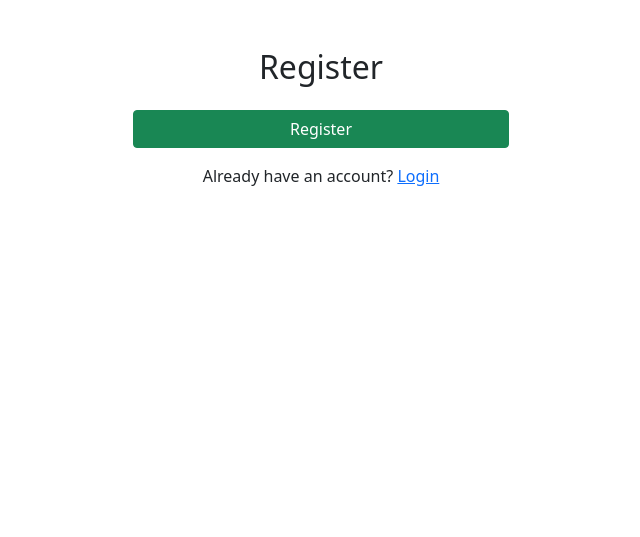
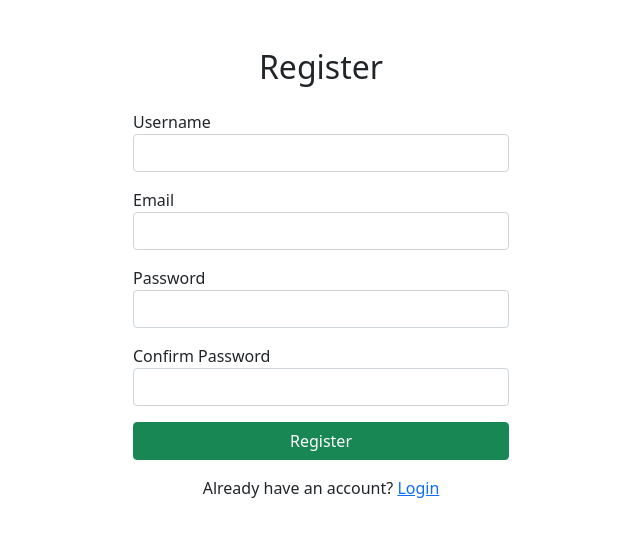
Before and after one commit to tihomirtx88/JobAplicationAppWithJango, a Django app: page /accounts/register/ in a window 1280 px wide. Shown: the part 56-593 px from the top of the page, without its empty margins (319-959 px from the left). Run offline with Django 5.2, Linux system fonts and the light colour scheme.

Commit message:
fixing bug in register view

```diff
--- a/accounts/templates/accounts/register.html
+++ b/accounts/templates/accounts/register.html
@@ -5,7 +5,22 @@
     <h2 class="mb-4 text-center">Register</h2>
     <form method="POST">
         {% csrf_token %}
-        {{ form.as_p }}
+        <div class="mb-3">
+            <label for="username">Username</label>
+            <input type="text" id="username" name="username" class="form-control" required>
+        </div>
+        <div class="mb-3">
+            <label for="email">Email</label>
+            <input type="email" id="email" name="email" class="form-control" required>
+        </div>
+        <div class="mb-3">
+            <label for="password">Password</label>
+            <input type="password" id="password" name="password" class="form-control" required>
+        </div>
+        <div class="mb-3">
+            <label for="password2">Confirm Password</label>
+            <input type="password" id="password2" name="password2" class="form-control" required>
+        </div>
         <button class="btn btn-success w-100" type="submit">Register</button>
     </form>
     <p class="mt-3 text-center">Already have an account? <a href="{% url 'login' %}">Login</a></p>
--- a/accounts/views.py
+++ b/accounts/views.py
@@ -7,10 +7,10 @@ from django.views.decorators.http import require_http_methods
 
 def register(request):
     if request.method == 'POST':
-        username = request.POST['username']
-        email = request.POST['email']
-        password = request.POST['password']
-        password2 = request.POST['password2']
+        username = request.POST.get('username', '')
+        email = request.POST.get('email', '')
+        password = request.POST.get('password', '')
+        password2 = request.POST.get('password2', '')
 
         if password != password2:
             messages.error(request, "Passwords do not match.")
```
Also changed, not shown: job_aplication/templates/about.html (+52 -1 lines), db.sqlite3.
